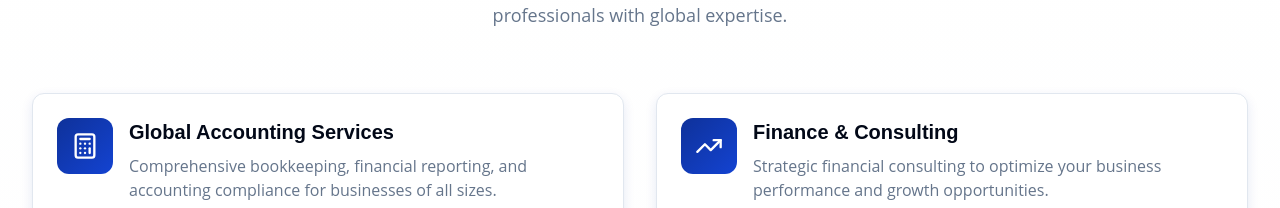
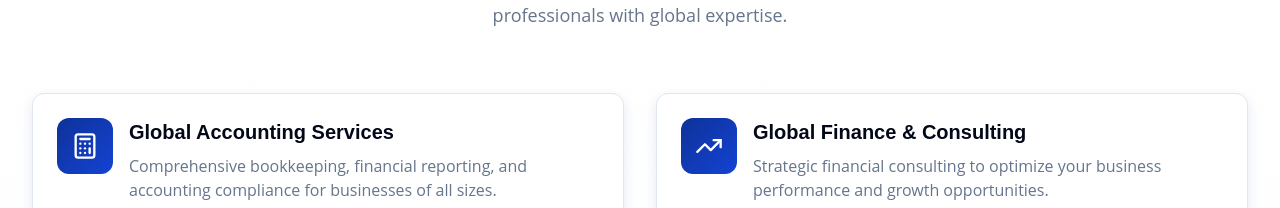
Before and after one commit to sravani444/faat-plus-web-guide, a React (Vite) app: page / in a window 1280 px wide. Shown: the part 987-1195 px from the top of the page. Built offline with nearby package versions, Linux system fonts and the light colour scheme.

Commit message:
Update service title
Update the title of the Finance & Consulting service.

```diff
--- a/src/components/Services.tsx
+++ b/src/components/Services.tsx
@@ -10,7 +10,7 @@ const Services = () => {
     },
     {
       icon: TrendingUp,
-      title: "Finance & Consulting",
+      title: "Global Finance & Consulting",
       description: "Strategic financial consulting to optimize your business performance and growth opportunities.",
       features: ["Financial Planning & Analysis", "Budget Preparation", "Investment Advisory", "Business Valuation"]
     },
```
